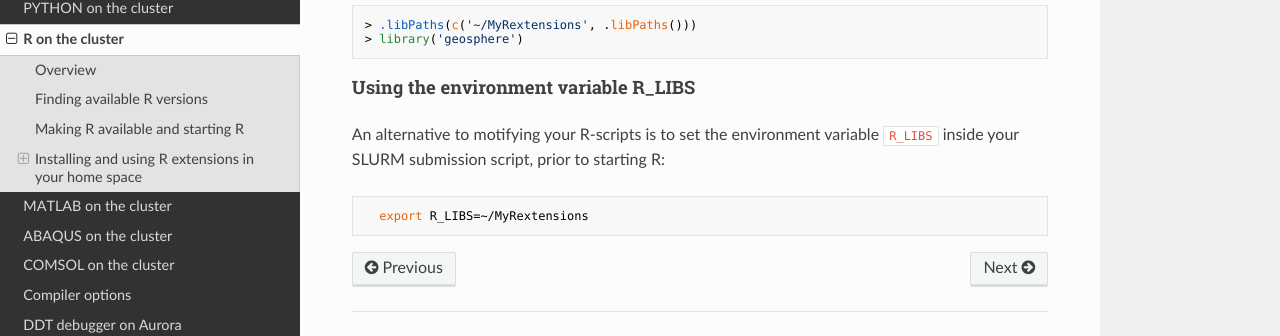
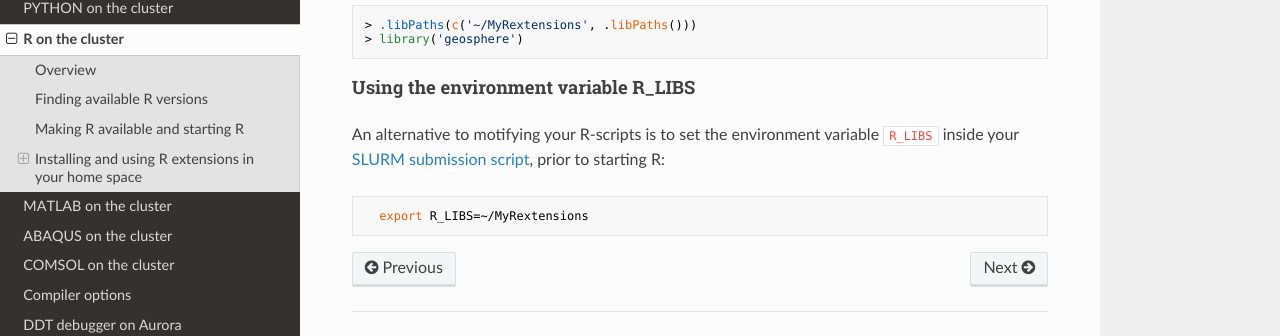
Before and after one commit to lunarc/lunarc_docs, an MkDocs documentation site: the page built from docs/Rscript.md, in a window 1280 px wide and 900 px high, scrolled down 3026 px. Shown: the part 519-855 px from the top of the window. Built offline with MkDocs 1.6.1, drawn with Linux system fonts in a browser that asks for light colours; nearby versions of some CDN libraries; part of the change alters nothing that is shown.

````diff
--- a/docs/Rscript.md
+++ b/docs/Rscript.md
@@ -173,7 +173,7 @@ You can do this in your R-script by using `.libPaths()`:
 > library('geosphere')
 ```
 #### Using the environment variable R_LIBS
-An alternative to motifying your R-scripts is to set the environment variable `R_LIBS` inside your SLURM submission script, prior to starting R:
+An alternative to motifying your R-scripts is to set the environment variable `R_LIBS` inside your [SLURM submission script](https://lunarc-documentation.readthedocs.io/en/latest/batch_system/), prior to starting R:
 
 ```
   export R_LIBS=~/MyRextensions
````
